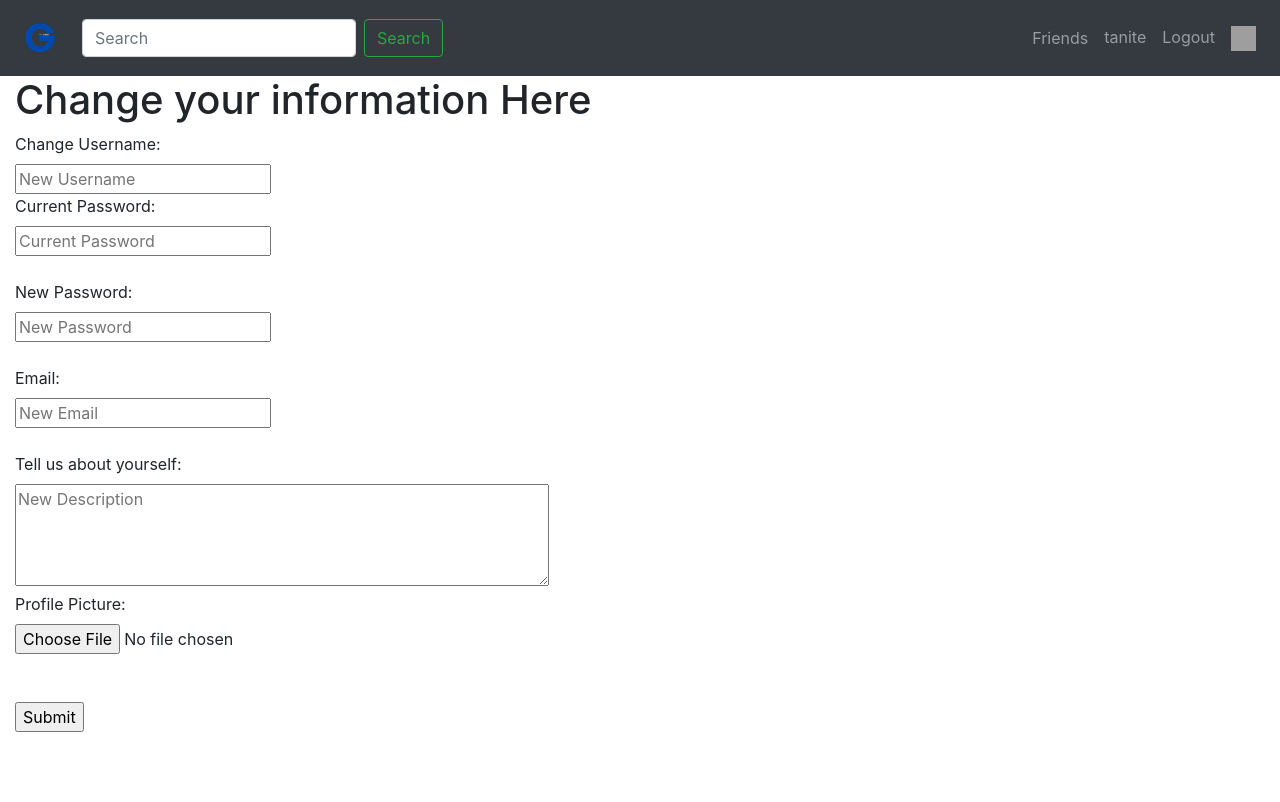
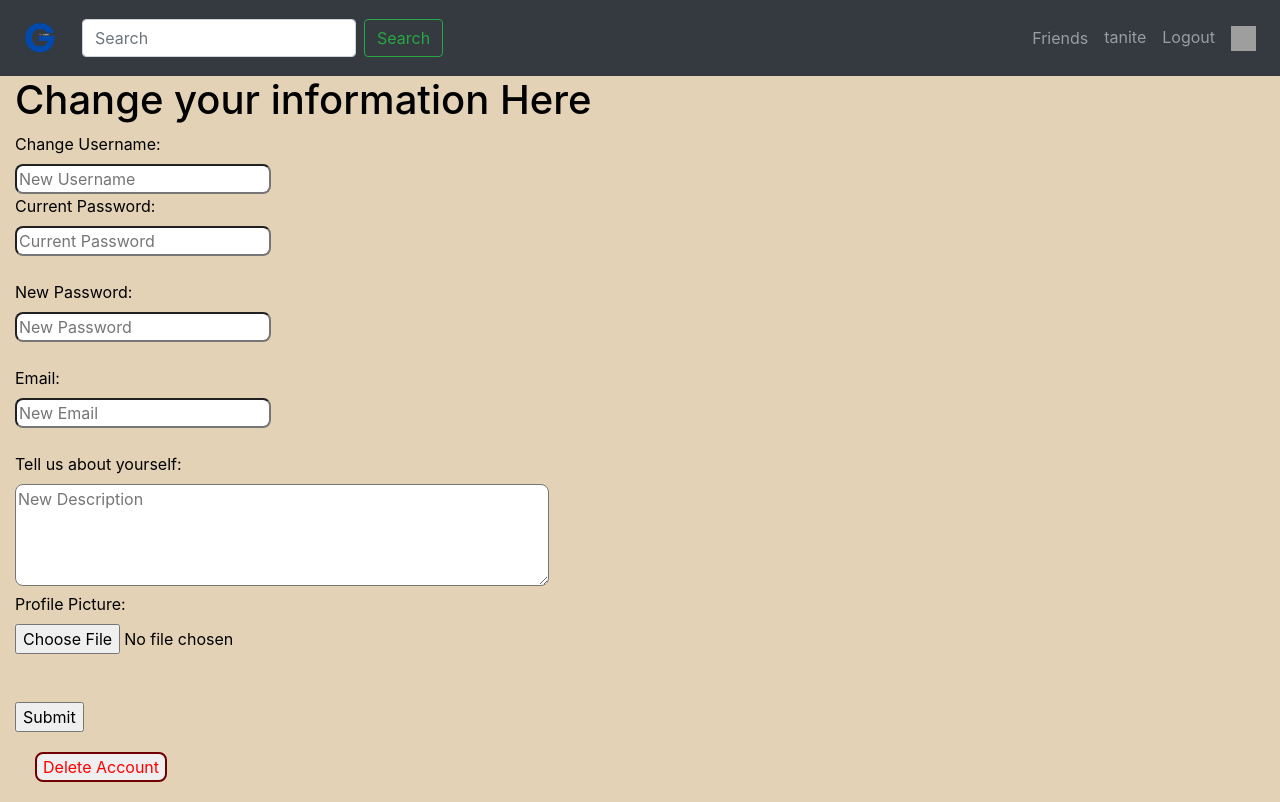
Before and after one commit to 00fff/Glibrary, a Flask app: page /auth/edit in a window 1280 px wide. Before the commit the page ends 732 px from the top, so only its background shows below. Run offline with Flask 3, Linux system fonts and the light colour scheme; a user stored in the database is signed in; data comes from the database, SQL or seed files in the repository; both versions use the stored data as it was after the commit; grey boxes are pictures that could not be loaded.

Commit message:
Additnal Styling to User Edit Page

```diff
--- a/website/apps/auth/templates/auth/edit_home.html
+++ b/website/apps/auth/templates/auth/edit_home.html
@@ -2,23 +2,27 @@
 {% block title %}Edit{% endblock title %}
 {% block content %}
 <h1>Change your information Here</h1>
+<link href="{{ url_for('static', filename='user_edit.css') }}" rel="stylesheet" type="text/css">
 
 <form action="{{ url_for('auth.edit') }}" method="POST">
     <label for="username">Change Username: </label><br>
-    <input type="text" id="username" name="username" placeholder="New Username"><br>
+    <input class="input_field" type="text" id="username" name="username" placeholder="New Username"><br>
     <label for="current_password">Current Password:</label><br>
-    <input type="password" id="current_password" name="current_password" placeholder="Current Password"><br><br>
+    <input class="input_field" type="password" id="current_password" name="current_password" placeholder="Current Password"><br><br>
     <label for="new_password">New Password:</label><br>
-    <input type="password" id="new_password" name="new_password" placeholder="New Password"><br><br>
+    <input class="input_field" type="password" id="new_password" name="new_password" placeholder="New Password"><br><br>
     <label for="email">Email: </label><br>
-    <input type="email" id="email" name="email" placeholder="New Email"><br><br>
+    <input class="input_field" type="email" id="email" name="email" placeholder="New Email"><br><br>
     <label for="description">Tell us about yourself:</label><br>
-    <textarea id="description" name="description" rows="4" cols="50" placeholder="New Description"></textarea><br>
+    <textarea class="input_field" id="description" name="description" rows="4" cols="50" placeholder="New Description"></textarea><br>
     <label for="profile_picture">Profile Picture:</label><br>
   <input type="file" class="form-control-file" id="new_profile_picture" name="new_profile_picture"><br><br>
   <input type="submit" value="Submit">
 </form>
-
+<form action="{{ url_for('auth.delete_user') }}" method="POST">
+    <button class="removebutton" type="submit">Delete Account</button>
+    <input type="hidden" name="remove_user_name" value="{{ username }}">
+</form>
     {% for game in user_game_association %}
         {{ game.title }}
     {% endfor %}
--- a/website/apps/auth/templates/auth/friends.html
+++ b/website/apps/auth/templates/auth/friends.html
@@ -2,7 +2,7 @@
 {% block title %}Friends{% endblock title %}
 <title>Friends</title>
 {% block content %}
-
+<link href="{{ url_for('static', filename='user.css') }}" rel="stylesheet" type="text/css">
 {% if current_user %}
     <form action="{{ url_for('auth.friend_search') }}" method="POST" class="form-inline">
         <input class="form-control mr-sm-2" type="search" name="query" placeholder="Search" aria-label="Search">
--- a/website/apps/auth/templates/auth/notification.html
+++ b/website/apps/auth/templates/auth/notification.html
@@ -1,8 +1,5 @@
 {% extends "base.html" %}
 {% block title %}{% endblock title %}
 {% block content %}
-<form action="{{ url_for('auth.delete_user') }}" method="POST">
-    <button class="removebutton" type="submit">Remove friend</button>
-    <input type="hidden" name="remove_user_name" value="{{ current_user.username }}">
-</form>
+
 {% endblock content %}
--- /dev/null
+++ b/website/static/user_edit.css
@@ -0,0 +1,14 @@
+body {
+    background-color: #e4d2b7; /* Hexadecimal color code for linen */
+    color: #000000;
+}
+
+.removebutton {
+    margin: 20px;
+    border: 2px solid rgb(112, 0, 0);
+    border-radius: 8px;
+    color:red;
+}
+.input_field {
+    border-radius: 8px;
+}
```
Also changed, not shown: instance/users.sqlite3.
